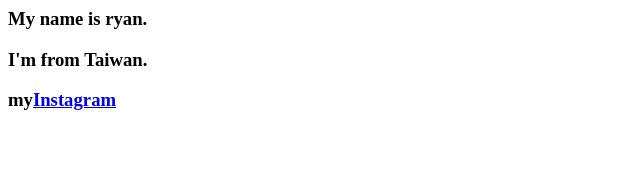
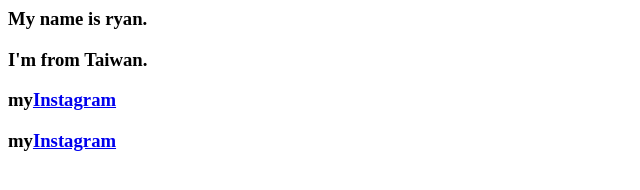
Before and after one commit to ryan6-bit/ryan6-bit.github.io, a plain HTML site: page index.html in a window 1280 px wide. Shown: the whole page, without its empty margins (0-640 px from the left). Drawn offline with Linux system fonts and the light colour scheme.

Commit message:
Update index.html

```diff
--- a/index.html
+++ b/index.html
@@ -6,6 +6,6 @@
   <h3>I'm from Taiwan.</h3>
 
   <h3>my<a href="https://www.instagram.com/hyc_t_h/?hl=zh-tw">Instagram</a></h3>
-
+  <h3>my<a href="https://www.facebook.com/profile.php?id=100039723008051">Instagram</a></h3>
 
 </body>
```
